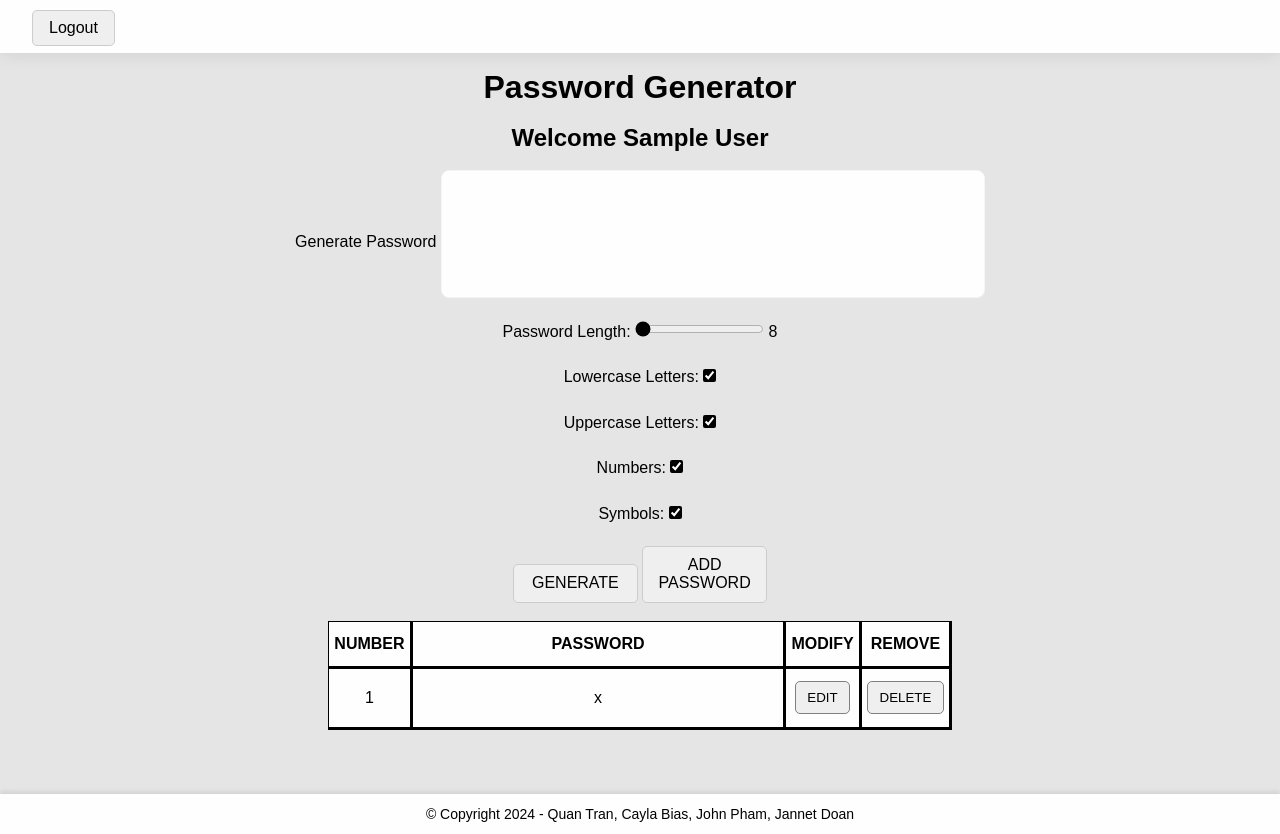
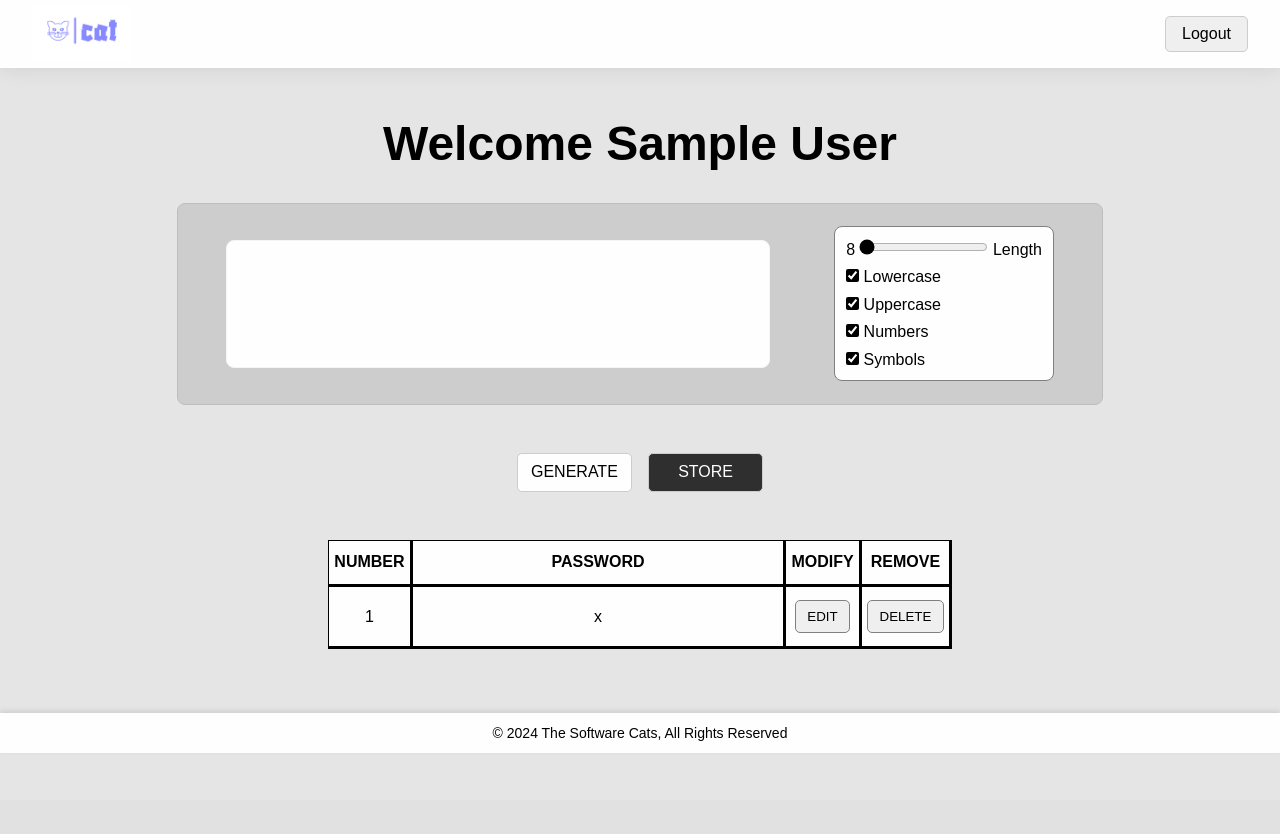
Before and after one commit to Quan987/password-generator, a PHP site: page /index.php in a window 1280 px wide. After the commit the page ends 753 px from the top, so only its background shows below. Run offline with PHP 8.4, Linux system fonts and the light colour scheme; the visitor is signed in with stand-in values (Sample User, id 1); tables that the repository leaves empty or names only in its code hold one stand-in row (values such as "Sample post").

Commit message:
Change style of index.php

```diff
--- a/public/pages/index.php
+++ b/public/pages/index.php
@@ -19,55 +19,56 @@
   </head>
   <body>
     <header id="header">
-      <form action="logout.php" method="post">
+      <img id="logo" src="../../private/assets/images/logo.png" alt="logo">
+      <form action="logout.php" method="post" id="logout-form">
           <input type="submit" value="Logout" id="logout-btn">
       </form>
     </header>
     <main id="main">
-      <h1>Password Generator</h1>
-      <br>
-      <h2>Welcome <?php echo htmlspecialchars(ucwords($userName));?></h2>
-      <br>
+      <!-- <h1 class="title">Password Generator</h1> -->
+      <h1 class="title">Welcome <?php echo htmlspecialchars(ucwords($userName));?></h1>
+
       <form action="add.php" method="post" id="form1-pass">
+        <div id="pass-generate-box">
           <div id="password-display">
-          <label for="password-box" class="password-box-label">Generate Password</label>
+            <!-- <label for="password-box" class="password-box-label">Generate Password</label> -->
             <input type="text" name="generate-password-box" id="generate-password-box" maxlength="20"></input>
           </div>
-        <br>
-        <div>
+          <div id="selection">
             <div class="options">
-            <label for="length">Password Length:</label>
-            <input type="range" id="length" min="8" value="8" max="20" required oninput="this.nextElementSibling.value = this.value"/>
-            <output>8</output>
+              <output id="output">8</output>
+              <input type="range" id="length" min="8" value="8" max="20" required oninput="updateOutput(this.value)"/>
+              <label for="length">Length</label>
             </div>
-          <br>
+
             <div class="options">
-            <label for="lowercase">Lowercase Letters:</label>
               <input type="checkbox" id="lowercase" checked />
+              <label for="lowercase">Lowercase</label>
             </div>
-          <br>
+
             <div class="options">
-            <label for="uppercase">Uppercase Letters:</label>
               <input type="checkbox" id="uppercase" checked />
+              <label for="uppercase">Uppercase</label>
             </div>
-          <br>
+
             <div class="options">
-            <label for="numbers">Numbers:</label>
               <input type="checkbox" id="numbers" checked />
+              <label for="numbers">Numbers</label>
             </div>
-          <br>
+
             <div class="options">
-            <label for="symbols">Symbols:</label>
               <input type="checkbox" id="symbols" checked />
+              <label for="symbols">Symbols</label>
             </div>
           </div>
-        <br>
-        <div>
-          <button type="button" onclick="generatePassword();" class="form1-btn">Generate</button>
-          <button type="submit" class="form1-btn">Add Password</button>
+        </div>
+
+        <div id="password-generate-btn">
+          <button type="button" onclick="generatePassword();" class="generate-btn form1-btn">Generate</button>
+          <button type="submit" class="store-btn form1-btn">Store</button>
         </div>
       </form>
-      <br>
+
       <table id="password-table">
         <tr>
           <th>Number</th>
@@ -92,7 +93,7 @@
         ?>
       </table>
     </main>
-    <footer id="footer">&copy; Copyright 2024 - Quan Tran, Cayla Bias, John Pham, Jannet Doan</footer>
+    <footer id="footer">&copy; 2024 The Software Cats, All Rights Reserved</footer>
     <div class="pop-up-edit">
       <form action="edit.php" method="post" id="form2-edit">
         <h3>CURRENT PASSWORD</h3>
```
Lines whose indentation alone changed are shown as unchanged.
